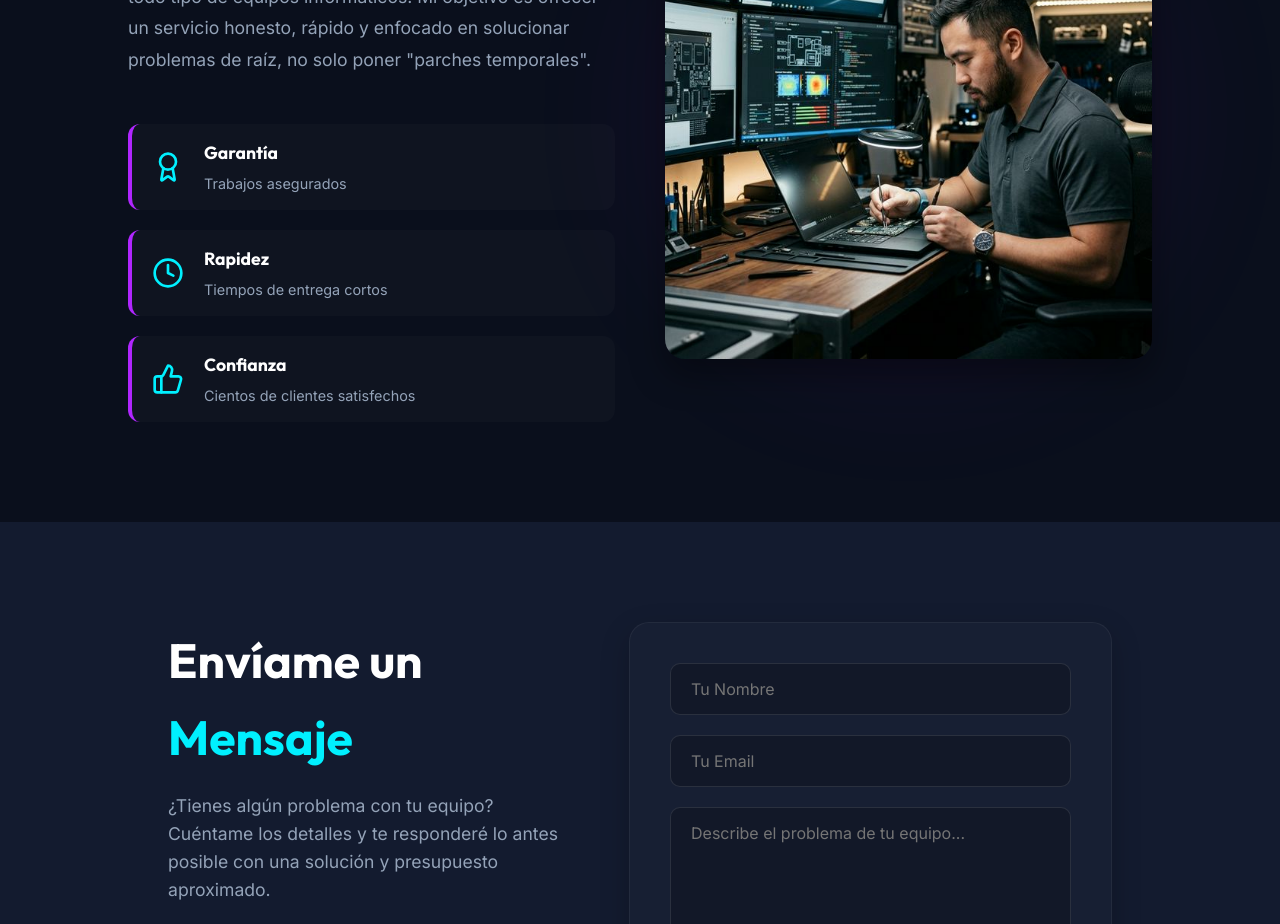
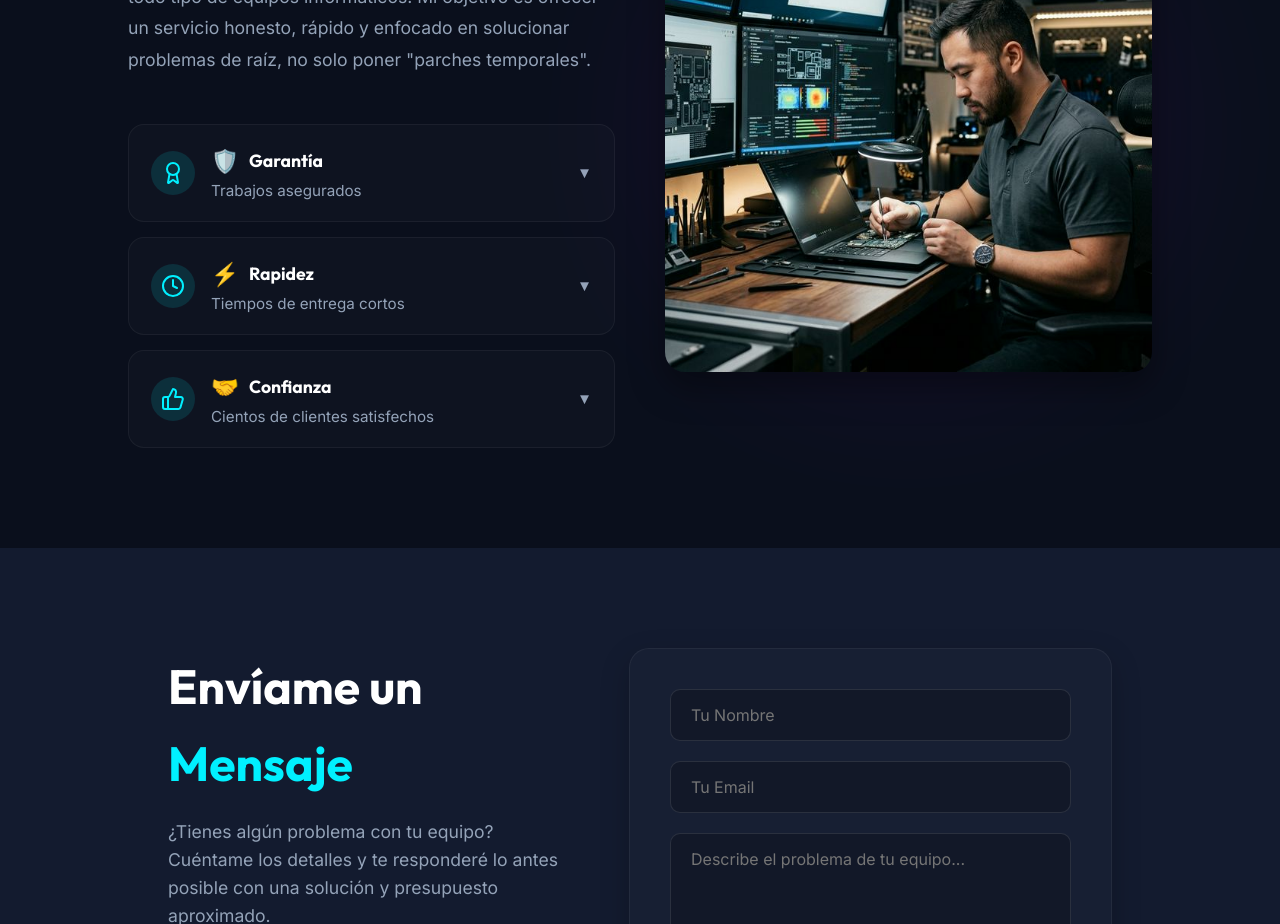
Before and after one commit to andre110500/pcservice, a React (Vite) app: page / in a window 1280 px wide. Shown: the part 2500-3424 px from the top of the page. Built offline with nearby package versions, Linux system fonts and the light colour scheme.

Commit message:
feat: enhance About component with interactive feature items and improved styling

```diff
--- a/src/components/About.jsx
+++ b/src/components/About.jsx
@@ -1,8 +1,35 @@
-import React from 'react';
+import React, { useState } from 'react';
 import './About.scss';
 import { Award, Clock, ThumbsUp } from 'lucide-react';
 
+const featureItems = [
+    {
+        title: 'Garantía',
+        subtitle: 'Trabajos asegurados',
+        more: 'Todos los servicios incluyen garantía de mano de obra, ajustes posteriores y soporte de seguimiento para que no tengas que preocuparte por problemas recurrentes.',
+        emoji: '🛡️'
+    },
+    {
+        title: 'Rapidez',
+        subtitle: 'Tiempos de entrega cortos',
+        more: 'Respondo rápido desde el primer contacto, realizo diagnósticos ágiles y entrego el equipo lo antes posible sin sacrificar la calidad del trabajo.',
+        emoji: '⚡'
+    },
+    {
+        title: 'Confianza',
+        subtitle: 'Cientos de clientes satisfechos',
+        more: 'Trabajo con honestidad, explico cada paso del proceso y respaldo mis servicios con reseñas reales de clientes que regresan y recomiendan.',
+        emoji: '🤝'
+    }
+];
+
 const About = () => {
+    const [openIndex, setOpenIndex] = useState(null);
+
+    const toggleOpen = (index) => {
+        setOpenIndex((current) => (current === index ? null : index));
+    };
+
     return (
         <section id="about" className="about-section">
             <div className="about-content">
@@ -12,27 +39,30 @@ const About = () => {
                 </p>
 
                 <div className="stats">
-                    <div className="stat-item">
-                        <Award className="icon" />
-                        <div>
-                            <h4>Garantía</h4>
-                            <p>Trabajos asegurados</p>
+                    {featureItems.map((item, index) => (
+                        <div
+                            key={item.title}
+                            className={`stat-item ${openIndex === index ? 'open' : ''}`}
+                            onClick={() => toggleOpen(index)}
+                        >
+                            <div className="stat-header">
+                                <div className="stat-icon">
+                                    {index === 0 ? <Award className="icon" /> : index === 1 ? <Clock className="icon" /> : <ThumbsUp className="icon" />}
+                                </div>
+                                <div>
+                                    <div className="stat-title-row">
+                                        <span className="stat-emoji" role="img" aria-label={item.title}>{item.emoji}</span>
+                                        <h4>{item.title}</h4>
+                                    </div>
+                                    <p>{item.subtitle}</p>
+                                </div>
+                                <span className="toggle-arrow">{openIndex === index ? '▲' : '▼'}</span>
+                            </div>
+                            <div className="stat-description">
+                                <p>{item.more}</p>
+                            </div>
                         </div>
-                    </div>
-                    <div className="stat-item">
-                        <Clock className="icon" />
-                        <div>
-                            <h4>Rapidez</h4>
-                            <p>Tiempos de entrega cortos</p>
-                        </div>
-                    </div>
-                    <div className="stat-item">
-                        <ThumbsUp className="icon" />
-                        <div>
-                            <h4>Confianza</h4>
-                            <p>Cientos de clientes satisfechos</p>
-                        </div>
-                    </div>
+                    ))}
                 </div>
             </div>
             <div className="about-image">
--- a/src/components/About.scss
+++ b/src/components/About.scss
@@ -28,37 +28,87 @@
         .stats {
             display: flex;
             flex-direction: column;
-            gap: 20px;
+            gap: 15px;
 
             .stat-item {
-                display: flex;
-                align-items: center;
-                gap: 20px;
                 background: rgba(255, 255, 255, 0.02);
-                padding: 15px 20px;
-                border-radius: 12px;
-                border-left: 4px solid var(--color-purple);
-                transition: transform 0.3s ease;
+                border: 1px solid rgba(255, 255, 255, 0.05);
+                border-radius: 16px;
+                overflow: hidden;
+                transition: border-color 0.3s ease, background 0.3s ease;
+                cursor: pointer;
 
-                &:hover {
-                    transform: translateX(10px);
-                    background: rgba(255, 255, 255, 0.05);
+                &.open {
+                    border-color: rgba(0, 240, 255, 0.4);
+                    background: rgba(0, 240, 255, 0.08);
                 }
 
-                .icon {
-                    color: var(--color-cyan);
-                    width: 32px;
-                    height: 32px;
+                .stat-header {
+                    display: flex;
+                    align-items: center;
+                    gap: 16px;
+                    padding: 18px 22px;
+                }
+
+                .stat-icon {
+                    display: flex;
+                    align-items: center;
+                    justify-content: center;
+                    width: 44px;
+                    height: 44px;
+                    background: rgba(0, 240, 255, 0.12);
+                    border-radius: 50%;
+
+                    .icon {
+                        color: var(--color-cyan);
+                        width: 24px;
+                        height: 24px;
+                    }
+                }
+
+                .stat-title-row {
+                    display: flex;
+                    align-items: center;
+                    gap: 10px;
+                }
+
+                .stat-emoji {
+                    font-size: 1.4rem;
                 }
 
                 h4 {
                     font-size: 1.1rem;
-                    margin-bottom: 5px;
+                    margin: 0;
                 }
 
                 p {
                     color: var(--text-secondary);
-                    font-size: 0.9rem;
+                    font-size: 0.95rem;
+                    margin: 0;
+                }
+
+                .toggle-arrow {
+                    margin-left: auto;
+                    font-size: 0.95rem;
+                    color: var(--text-secondary);
+                }
+
+                .stat-description {
+                    max-height: 0;
+                    overflow: hidden;
+                    transition: max-height 0.35s ease, padding 0.35s ease;
+                    padding: 0 22px;
+
+                    p {
+                        padding: 0 0 18px;
+                        margin: 0;
+                        color: #f3f7ff;
+                    }
+                }
+
+                &.open .stat-description {
+                    max-height: 200px;
+                    padding: 0 22px 18px;
                 }
             }
         }
```
